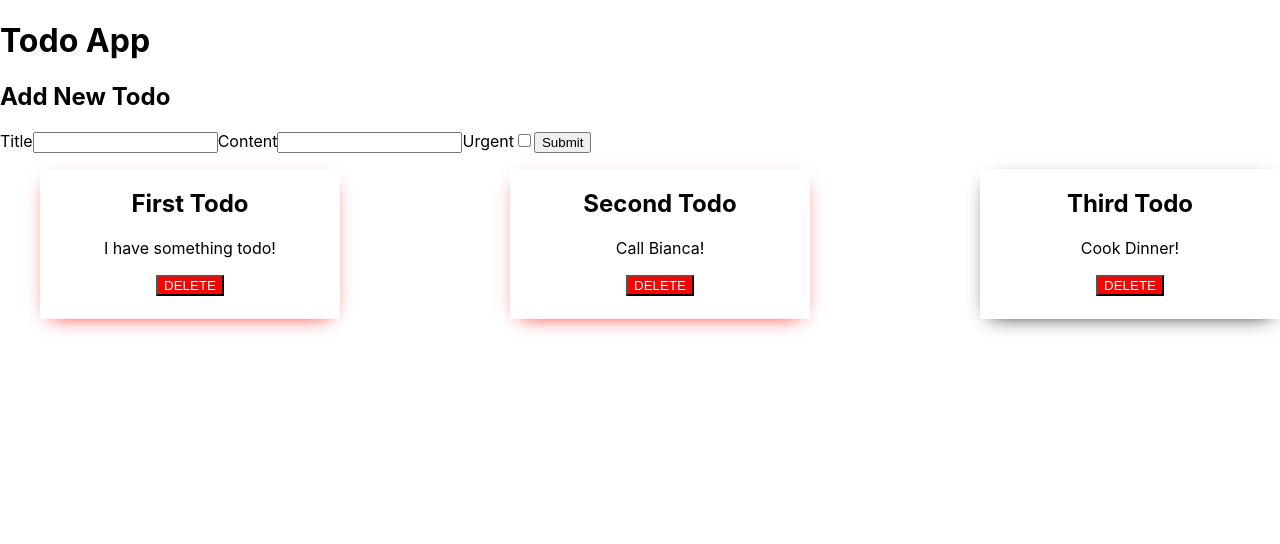
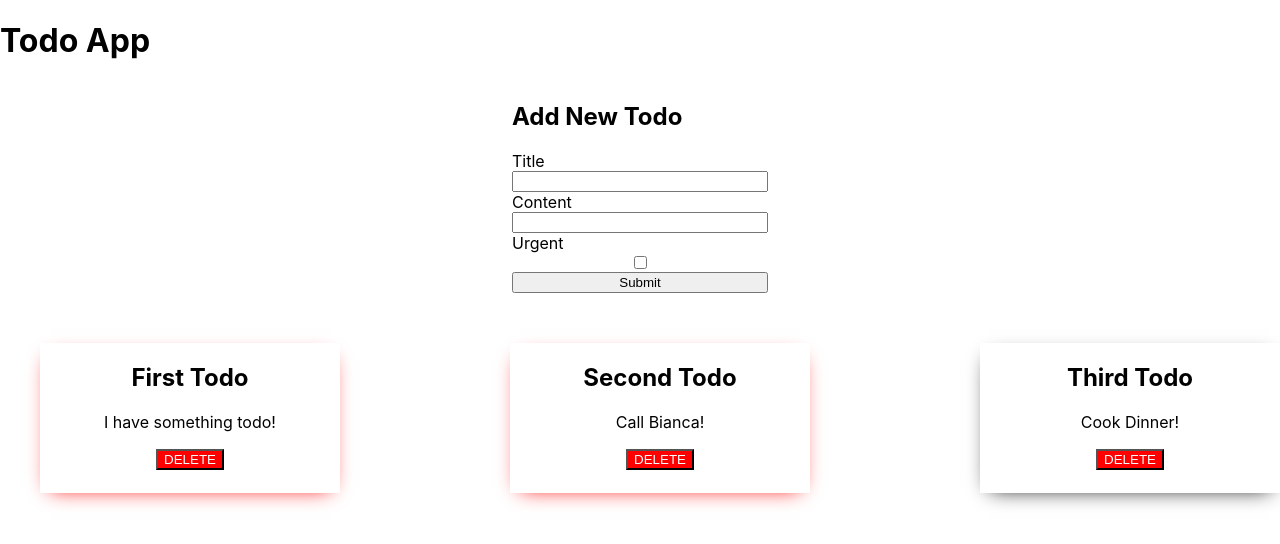
Before and after one commit to toddster79/todo-app, a React (Create React App) app: page / in a window 1280 px wide. Shown: the top 544 px of the page. Built offline with nearby package versions, Linux system fonts and the light colour scheme.

Commit message:
Got all state changes working properly on controlled form

```diff
--- a/src/App.css
+++ b/src/App.css
@@ -19,3 +19,11 @@
   background-color: red;
   color: white;
 }
+
+.todo-form {
+  display: flex;
+  flex-direction: column;
+  width: 20%;
+  margin: 0 auto;
+  margin-bottom: 50px;
+}
--- a/src/components/TodoForm.js
+++ b/src/components/TodoForm.js
@@ -1,16 +1,31 @@
 import React, { Component } from 'react'
 
 export default class TodoForm extends Component {
+
+    state = {
+        title: "",
+        content: "",
+        urgent: false
+    }
+
+    handleChange = (event) => {
+        const {name} = event.target
+        const value = name === 'urgent' ? event.target.checked : event.target.value
+        this.setState({
+            [name]: value
+        })
+    }
+
     render() {
         return(
-           <form>
+           <form className='todo-form'>
                <h2>Add New Todo</h2>
                <label>Title</label>
-               <input name='title' />
+               <input name='title' value={this.state.title} onChange={this.handleChange} />
                <label>Content</label>
-               <input name='content' />
+               <input name='content' value={this.state.content} onChange={this.handleChange} />
                <label>Urgent</label>
-               <input type='checkbox' name='urgent' />
+               <input type='checkbox' name='urgent' value={this.state.urgent} onChange={this.handleChange} />
                <input type='submit' />
            </form>
         )
```
